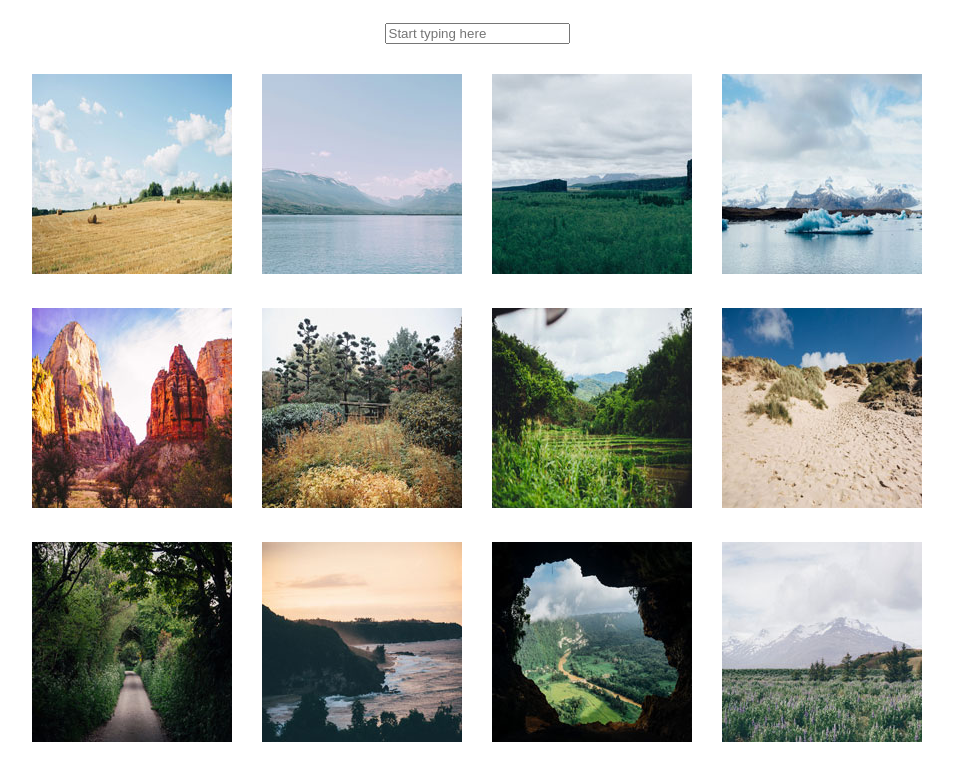
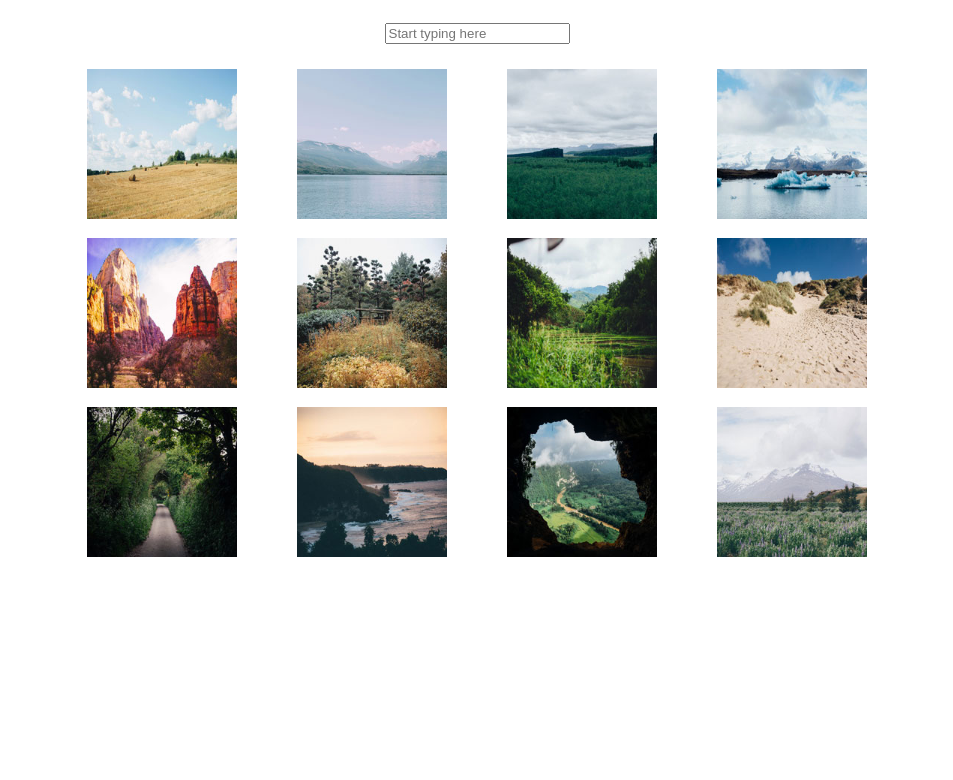
Before and after one commit to chrislee-webdev/TechDegree-Unit-5, a plain HTML site: page index.html in a window 1280 px wide. Shown: the whole page, without its empty margins (163-1116 px from the left). Drawn offline with nearby package versions, Linux system fonts and the light colour scheme.

Commit message:
redid CSS

```diff
--- a/css/main.css
+++ b/css/main.css
@@ -7,39 +7,35 @@
     }
 
     #search{
-        margin: 15px;
+        margin: 15px 0px 25px 0px;
     }
 
-    .img{
-        margin: 15px;
+   /** .container{
+        margin:auto;
+        max-width:900px;
     }
 
-    .container{
-        width:75%;
-        margin:auto;
+    .row{
+        display:flex;
+        justify-content: space-evenly;
+        margin-bottom: 15px;
+    }
+    **/
+    img{
+        height:150px;
+        width:150px;
     }
 
-    @media (min-width:1024px){
+    @media (min-width:1024px) {
 
         .container{
-            margin: auto;
-            display: flex;
-            flex-direction: row;
-            flex-wrap: wrap;
-            justify-content: center;
-            width:75%;
+            margin:auto;
+            max-width:900px;
         }
 
-        img{
-            height: 150px;
-            width: 150px;
+        .row{
+            display:flex;
+            justify-content: space-evenly;
+            margin-bottom: 15px;
         }
     }
-
-    @media (max-width:1440px) {
-
-        img{
-            height:200px;
-            width:200px;
-        }
-    }
--- a/index.html
+++ b/index.html
@@ -17,8 +17,9 @@
     <input id="search" name="search" placeholder="Start typing here" type="text" data-list=".sorting_list">
   </div>
 
-    <div class="container">
+  <div class="container">
 
+  <div class="row">
     <div class="img sorting_list">
         <a href="images/01.jpg" data-lightbox="image" data-title="Hay Bales<br>
         I love hay bales. Took this snap on a drive through the countryside past some straw fields."><img src="images/thumbnails/01.jpg"></a>
@@ -38,7 +39,9 @@
         <a href="images/04.jpg" data-lightbox="image" data-title="Iceberg<br>
         It was amazing to see an iceberg up close, it was so cold but didn’t snow today."><img src="images/thumbnails/04.jpg"></a>
         </div>
+   </div>
 
+   <div class="row">
         <div class="img sorting_list">
         <a href="images/05.jpg" data-lightbox="image" data-title="Desert<br>
         The red cliffs were beautiful. It was really hot in the desert but we did a lot of walking through the canyons."><img src="images/thumbnails/05.jpg"></a>
@@ -58,7 +61,9 @@
         <a href="images/08.jpg" data-lightbox="image" data-title="Dunes<br>
         My summer vacation to the Oregon Coast. I love the sandy dunes!"><img src="images/thumbnails/08.jpg"></a>
         </div>
+    </div>
 
+    <div class="row">
         <div class="img sorting_list">
         <a href="images/09.jpg" data-lightbox="image" data-title="Countryside<br>
         Lane We enjoyed a quiet stroll down this countryside lane."><img src="images/thumbnails/09.jpg"></a>
@@ -78,6 +83,7 @@
         <a href="images/12.jpg" data-lightbox="image" data-title="Bluebells<br>
         I walked through this meadow of bluebells and got a good view of the snow on the mountain before the fog came in."><img src="images/thumbnails/12.jpg"></a>
         </div>
+    </div>
 
       </div>
 
@@ -100,11 +106,6 @@
     });
   </script>
 
-
-
-
-
-
 </body>
 
 </html>
```
